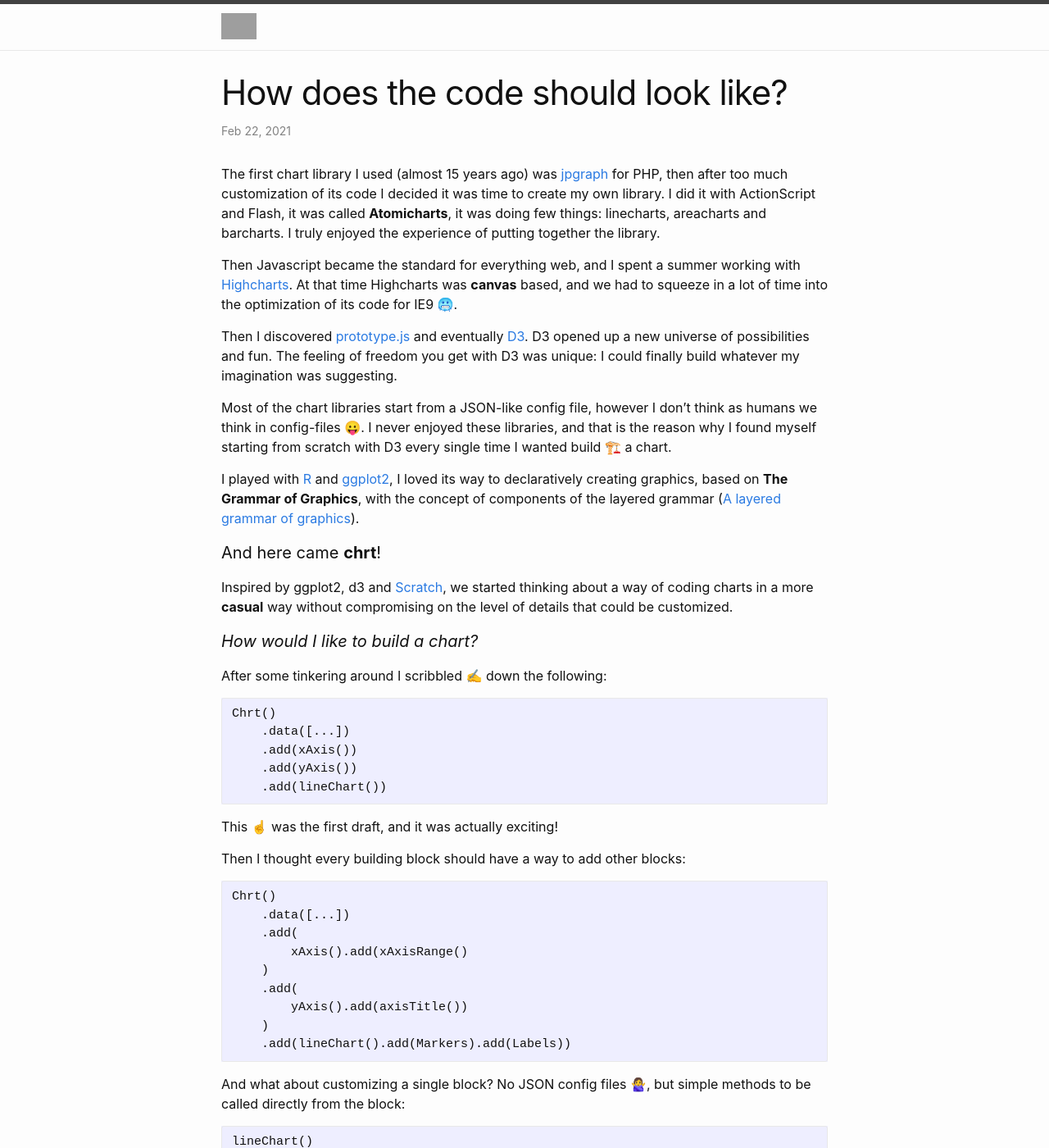
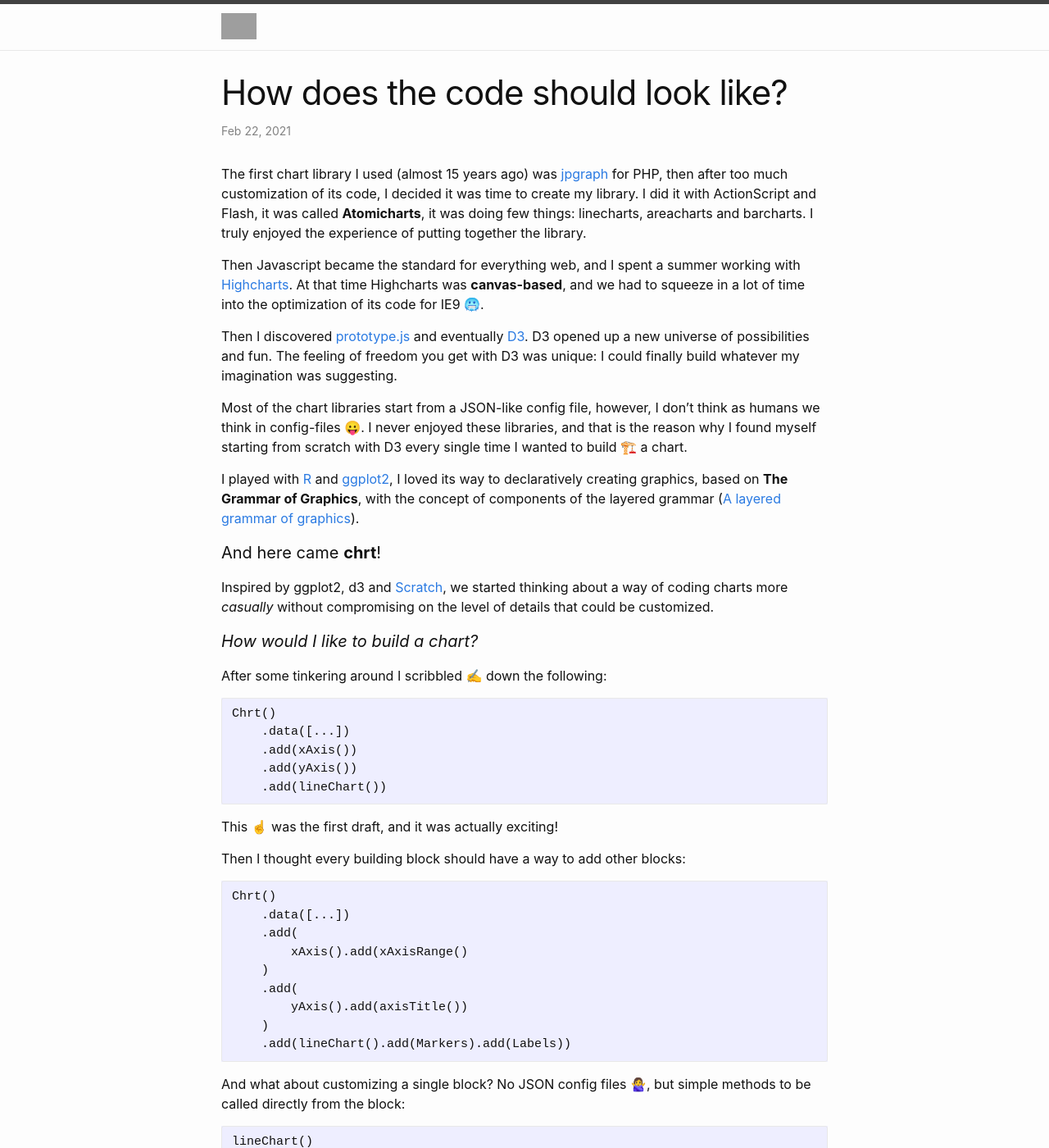
Before and after one commit to chrt-io/blog, a Jekyll site: the page built from _posts/2021-02-22-how-does-the-code-should-look-like.md, in a window 1280 px wide and 1400 px high. Shown: the whole window at 82% size. Built offline with Jekyll 4.4.1, drawn with Linux system fonts in a browser that asks for light colours; some of the changed text lies outside the part shown; grey boxes are pictures that could not be loaded.

Commit message:
Update from Forestry.io carlo zapponi updated _posts/2021-02-22-how-does-the-code-should-look-like.md

```diff
--- a/_posts/2021-02-22-how-does-the-code-should-look-like.md
+++ b/_posts/2021-02-22-how-does-the-code-should-look-like.md
@@ -5,19 +5,19 @@ date: 2021-02-22 00:00:00 +0000
 categories: ''
 
 ---
-The first chart library I used (almost 15 years ago) was [jpgraph](https://jpgraph.net/) for PHP, then after too much customization of its code I decided it was time to create my own library. I did it with ActionScript and Flash, it was called **Atomicharts**, it was doing few things: linecharts, areacharts and barcharts. I truly enjoyed the experience of putting together the library.
+The first chart library I used (almost 15 years ago) was [jpgraph](https://jpgraph.net/) for PHP, then after too much customization of its code, I decided it was time to create my library. I did it with ActionScript and Flash, it was called **Atomicharts**, it was doing few things: linecharts, areacharts and barcharts. I truly enjoyed the experience of putting together the library.
 
-Then Javascript became the standard for everything web, and I spent a summer working with [Highcharts](https://www.highcharts.com/). At that time Highcharts was **canvas** based, and we had to squeeze in a lot of time into the optimization of its code for IE9 🥶.
+Then Javascript became the standard for everything web, and I spent a summer working with [Highcharts](https://www.highcharts.com/). At that time Highcharts was **canvas-based**, and we had to squeeze in a lot of time into the optimization of its code for IE9 🥶.
 
 Then I discovered [prototype.js](http://prototypejs.org/) and eventually [D3](https://d3js.org/). D3 opened up a new universe of possibilities and fun. The feeling of freedom you get with D3 was unique: I could finally build whatever my imagination was suggesting.
 
-Most of the chart libraries start from a JSON-like config file, however I don't think as humans we think in config-files 😛. I never enjoyed these libraries, and that is the reason why I found myself starting from scratch with D3 every single time I wanted build 🏗️ a chart.
+Most of the chart libraries start from a JSON-like config file, however, I don't think as humans we think in config-files 😛. I never enjoyed these libraries, and that is the reason why I found myself starting from scratch with D3 every single time I wanted to build 🏗️ a chart.
 
 I played with [R](https://www.r-project.org/) and [ggplot2](https://ggplot2.tidyverse.org/), I loved its way to declaratively creating graphics, based on **The Grammar of Graphics**, with the concept of components of the layered grammar ([A layered grammar of graphics](http://vita.had.co.nz/papers/layered-grammar.html)).
 
 #### And here came **chrt**!
 
-Inspired by ggplot2, d3 and [Scratch](https://scratch.mit.edu/), we started thinking about a way of coding charts in a more **casual** way without compromising on the level of details that could be customized.
+Inspired by ggplot2, d3 and [Scratch](https://scratch.mit.edu/), we started thinking about a way of coding charts more _casually_ without compromising on the level of details that could be customized.
 
 #### _How would I like to build a chart?_
 
```
Also changed, not shown: other parts of _posts/2021-02-22-how-does-the-code-should-look-like.md (+1 -1 lines).
